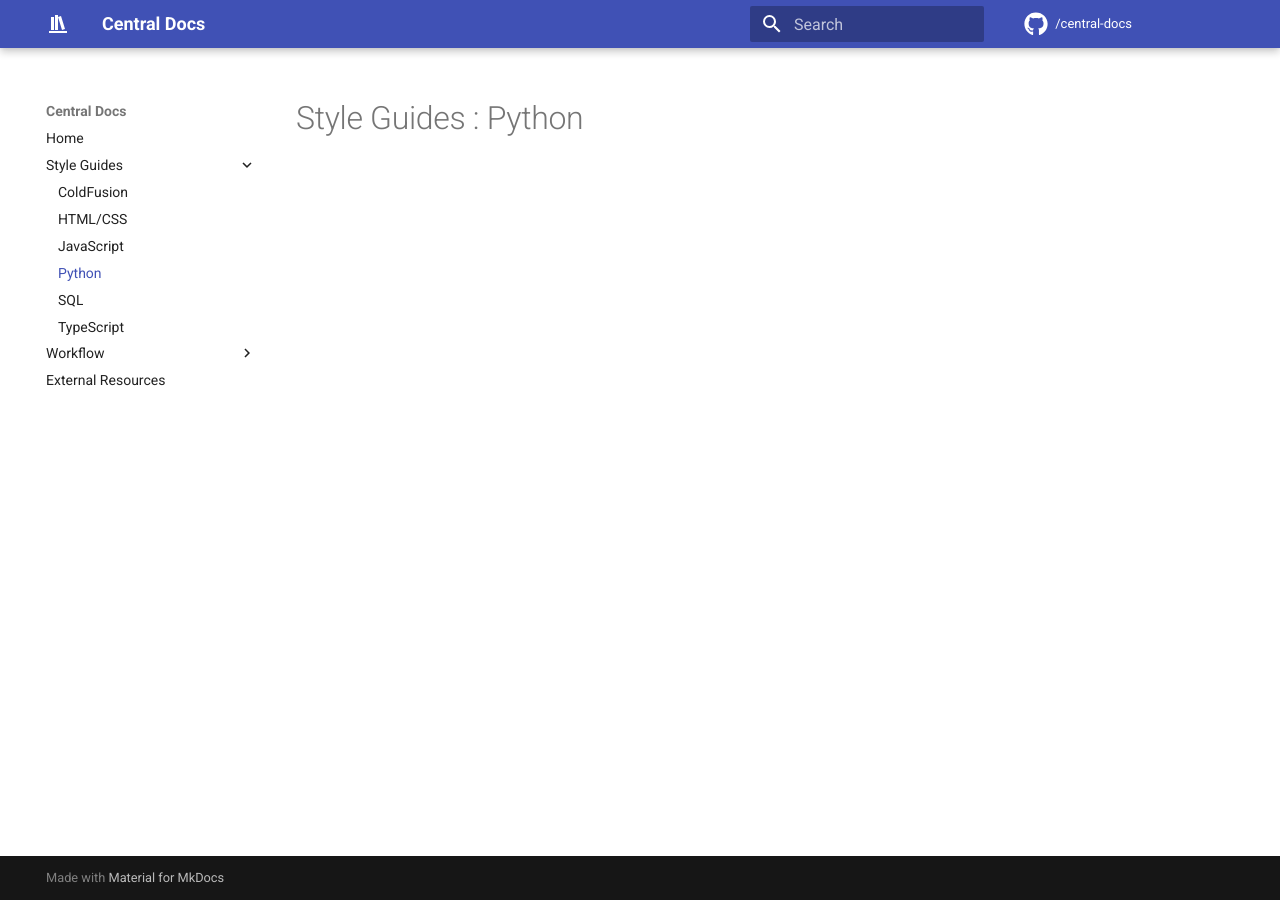
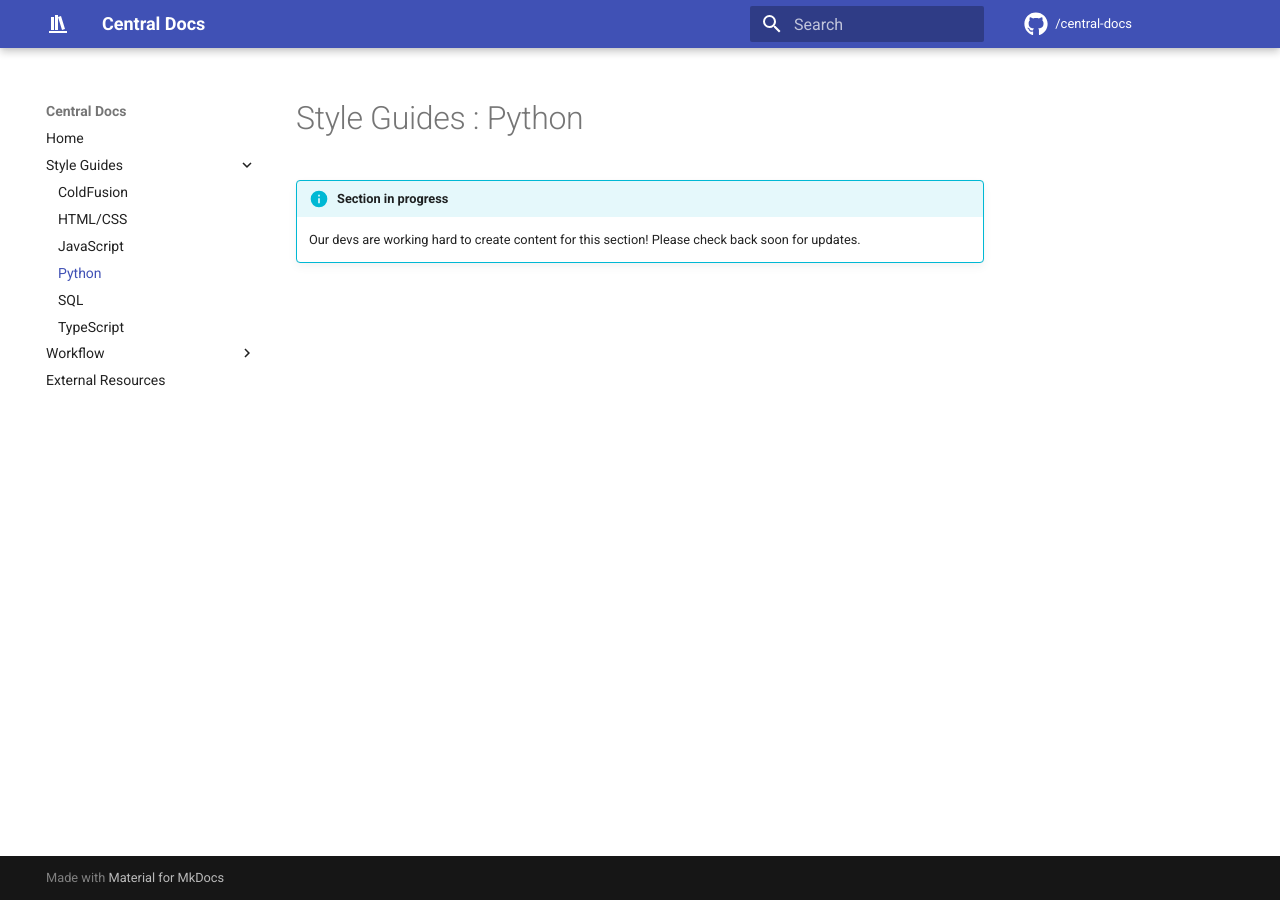
Before and after one commit to city-of-saint-louis/central-docs, an MkDocs documentation site: the page built from docs/style-guide-python.md, in a window 1280 px wide. Built offline with MkDocs 1.6.1 and Material for MkDocs 9.7.7, drawn with Linux system fonts in a browser that asks for light colours; comment, search, counter and statistics services are not loaded.

Commit message:
Add placeholders for incomplete sections

```diff
--- a/docs/style-guide-python.md
+++ b/docs/style-guide-python.md
@@ -1 +1,6 @@
 # Style Guides : Python
+
+!!! info "Section in progress"
+
+    Our devs are working hard to create content for this section!
+    Please check back soon for updates.
```
Also changed, not shown: docs/style-guide-javascript.md (+5 -0 lines), docs/style-guide-typescript.md (+5 -0 lines).
